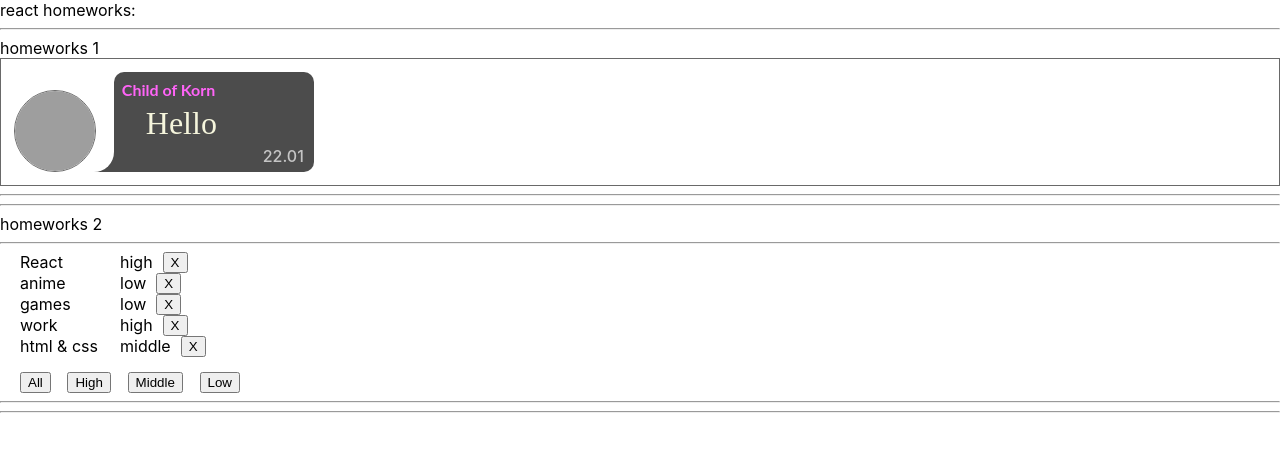
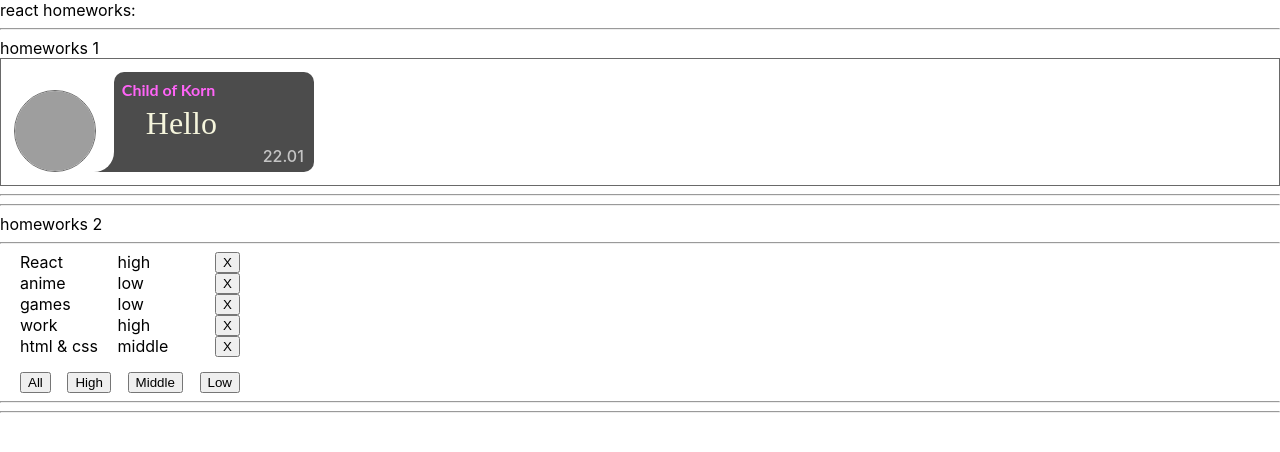
Before and after one commit to Metaloziz/homeworks-my, a React (Create React App) app: page / in a window 1280 px wide. Shown: the top 452 px of the page. Built offline with nearby package versions, Linux system fonts and the light colour scheme; grey boxes are pictures that could not be loaded.

Commit message:
refactoring

```diff
--- a/src/p2-homeworks/h2/Affair.tsx
+++ b/src/p2-homeworks/h2/Affair.tsx
@@ -8,18 +8,15 @@ type AffairPropsType = {
 }
 
 function Affair(props: AffairPropsType) {
+
     const deleteCallback = () => {
         props.deleteAffairCallback(props.affair._id)
     }
 
-
-let a = 'p.props'
-
-
     return (
         <div className={s.divBody}>
             <div className={s.name}>{props.affair.name}</div>
-            <div className={s.props+s.props2}>{props.affair.priority}</div>
+            <div className={s.priority}>{props.affair.priority}</div>
             <button onClick={deleteCallback}>X</button>
         </div>
     )
--- a/src/p2-homeworks/h2/Affairs.module.css
+++ b/src/p2-homeworks/h2/Affairs.module.css
@@ -4,7 +4,6 @@
     flex-direction: row;
     justify-content: space-between;
     width: 230px;
-
 }
 
 .buttonFilter {
@@ -26,14 +25,11 @@
     width: 100px;
 }
 
-.props .props2{
+.priority {
     width: 100px;
     margin-left: 10px;
 }
 
-
-
-
 .divBody button {
     margin-left: 10px;
 }
```
